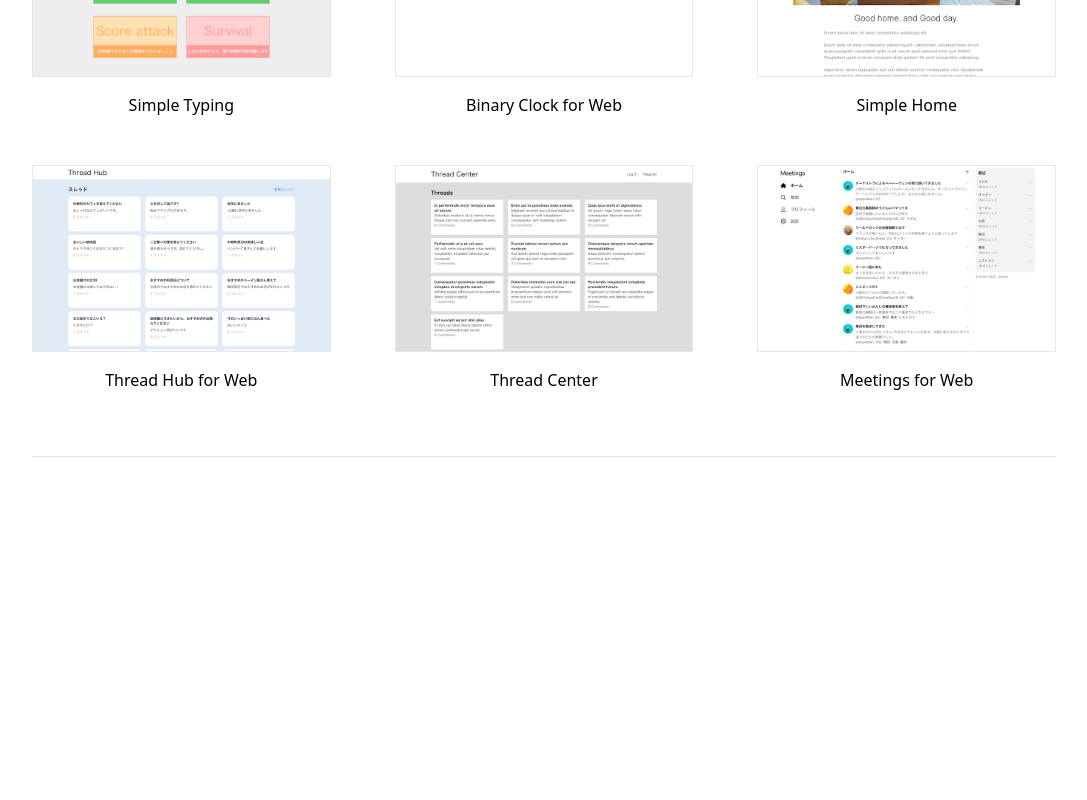
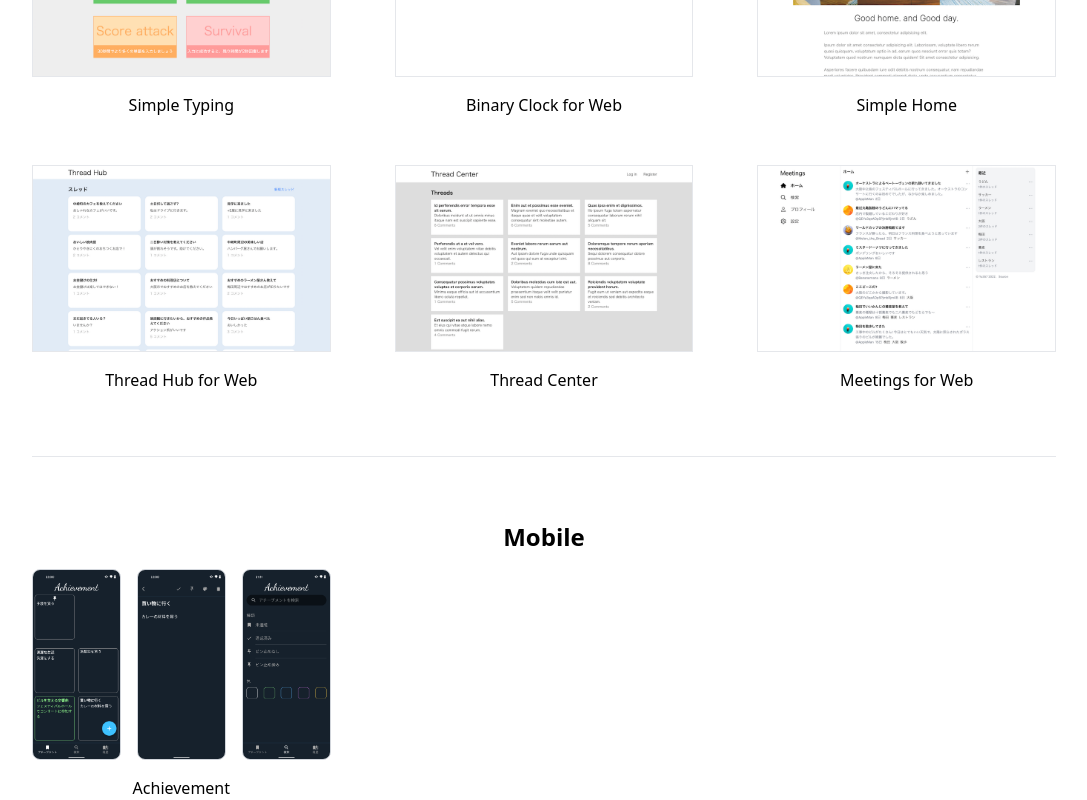
Before and after one commit to Yu357/Forestic-Next, a Next.js app: page / in a window 1280 px wide. Shown: the part 958-1758 px from the top of the page, without its empty margins (96-1183 px from the left). Before the commit the page ends 1415 px from the top, so only its background shows below. Built offline with nearby package versions, Linux system fonts and the light colour scheme.

Commit message:
feat: Achievementへのリンクを表示

```diff
--- /dev/null
+++ b/src/components/links/MobileWorkLink.tsx
@@ -0,0 +1,33 @@
+import Link from "next/link";
+
+interface Props {
+	title: string
+	images: string[]
+	to: string
+}
+
+function MobileWorkLink(props: Props) {
+
+	return (
+		<div>
+
+			<div className="flex justify-between gap-4">
+
+				{props.images.map((image, index) => (
+
+					<Link key={index} href={props.to} className="transition hover:brightness-95">
+
+						<img src={image} alt={props.title} className="w-full border border-gray-300 hover:border-gray-200 rounded-lg" />
+					</Link>
+				))}
+			</div>
+
+			<div className="mt-4 text-center">
+
+				<Link href={props.to} className="hover:underline">{props.title}</Link>
+			</div>
+		</div>
+	)
+}
+
+export default MobileWorkLink
--- a/src/pages/index.tsx
+++ b/src/pages/index.tsx
@@ -4,14 +4,16 @@ import TextSection from "@/components/sections/TextSection"
 import Head from "next/head"
 import fs from 'fs'
 import matter from 'gray-matter'
+import MobileWorkLink from "@/components/links/MobileWorkLink"
 
 export const getStaticProps = () => {
 
 	// posts内のファイルをすべて取得
-	const files = fs.readdirSync('src/posts/web-works')
+	const webWorkMdFiles = fs.readdirSync('src/posts/web-works')
+	const mobileWorkMdFiles = fs.readdirSync('src/posts/mobile-works')
 
-	// ファイルの内容を取得
-	const posts = files.map((fileName) => {
+	// Web作品のmdファイルの内容を取得
+	const webPosts = webWorkMdFiles.map((fileName) => {
 
 		// ファイル名
 		const fileSlug = fileName.replace(/\.md$/, '')
@@ -28,14 +30,33 @@ export const getStaticProps = () => {
 		}
 	})
 
+	// モバイル作品のmdファイルの内容を取得
+	const mobilePosts = mobileWorkMdFiles.map((fileName) => {
+
+		// ファイル名
+		const fileSlug = fileName.replace(/\.md$/, '')
+
+		// ファイルの内容
+		const fileContent = fs.readFileSync(`src/posts/mobile-works/${fileName}`, 'utf-8')
+
+		// ファイルのFront MatterとContentを分離
+		const { data, content } = matter(fileContent)
+
+		return {
+			frontMatter: data,
+			fileSlug,
+		}
+	})
+
 	return {
 		props: {
-			posts,
+			webPosts: webPosts,
+			mobilePosts: mobilePosts
 		},
 	}
 }
 
-export default function Home({ posts }: any) {
+export default function Home({ webPosts, mobilePosts }: any) {
 	return (
 
 		<>
@@ -57,7 +78,7 @@ export default function Home({ posts }: any) {
 
 				<GallerySection title="Web" large className="mt-16">
 
-					{posts.map((post: any) => (
+					{webPosts.map((post: any) => (
 
 						<div key={post.fileSlug}>
 
@@ -69,6 +90,21 @@ export default function Home({ posts }: any) {
 						</div>
 					))}
 				</GallerySection>
+
+				<GallerySection title="Mobile" large className="mt-16" noDivider>
+
+					{mobilePosts.map((post: any) => (
+
+						<div key={post.fileSlug}>
+
+							<MobileWorkLink
+								images={post.frontMatter.thumbnails}
+								title={post.frontMatter.name}
+								to={`/works/${post.fileSlug}`}
+							/>
+						</div>
+					))}
+				</GallerySection>
 			</main>
 		</>
 	)
--- a/src/posts/mobile-works/01_achievement.md
+++ b/src/posts/mobile-works/01_achievement.md
@@ -1,6 +1,6 @@
 ---
 name: 'Achievement'
-thumbnail: ['/images/thumbnails/achievement00', '/images/thumbnails/achievement01', '/images/thumbnails/achievement02']
+thumbnails: ['/images/thumbnails/achievement00.png', '/images/thumbnails/achievement01.png', '/images/thumbnails/achievement02.png']
 headerImage: '/images/headers/achievement.png'
 ---
 
```
Also changed, not shown: src/posts/02_task_notebook.md (renamed from src/posts/mobile-works/02_task_notebook.md), src/posts/03_todo_memories.md (renamed from src/posts/mobile-works/03_todo_memories.md), src/posts/04_todo_diaries.md (renamed from src/posts/mobile-works/04_todo_diaries.md), src/posts/05_binary_clock_ios.md (renamed from src/posts/mobile-works/05_binary_clock_ios.md), src/posts/06_meetings_ios.md (renamed from src/posts/mobile-works/06_meetings_ios.md).
